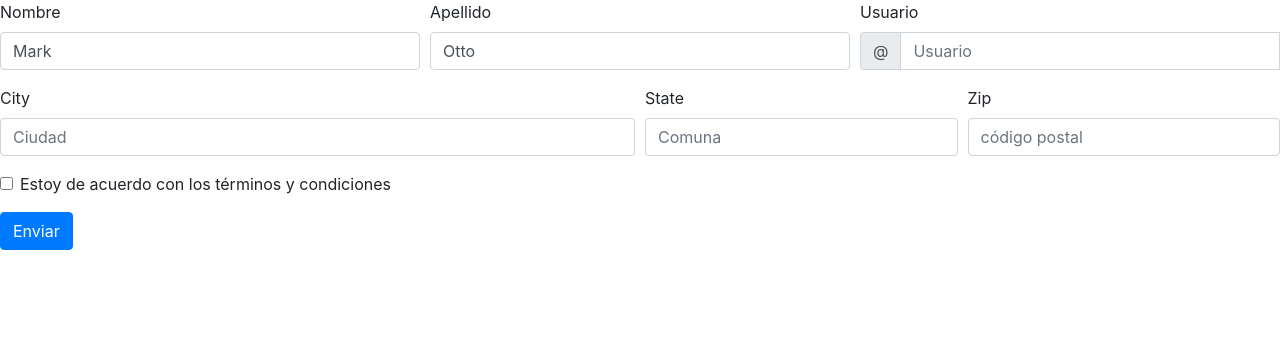
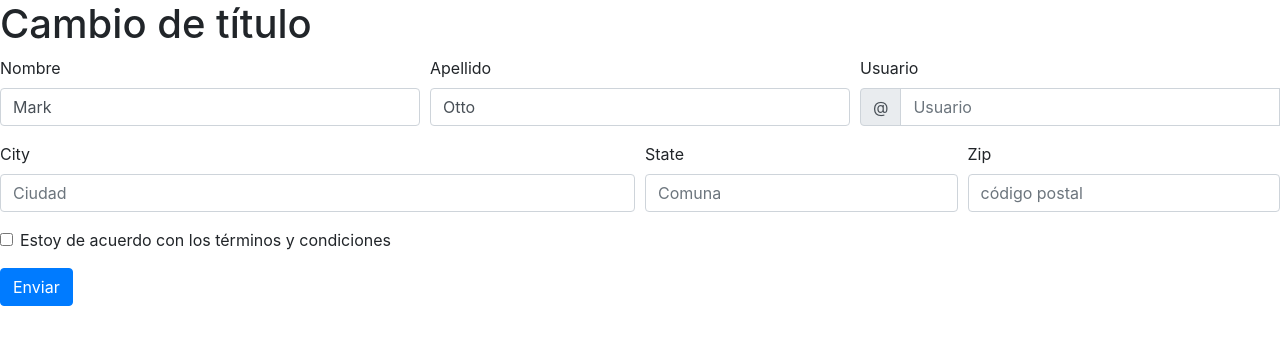
Before and after one commit to yaravivillegas/pruebaFormulario, a plain HTML site: page index.html in a window 1280 px wide. Drawn offline with nearby package versions, Linux system fonts and the light colour scheme.

Commit message:
se agregò título

```diff
--- a/index.html
+++ b/index.html
@@ -10,6 +10,7 @@
 </head>
 
 <body>
+    <h1>Cambio de título</h1>
     <form class="needs-validation" novalidate>
         <div class="form-row">
             <div class="col-md-4 mb-3">
```
